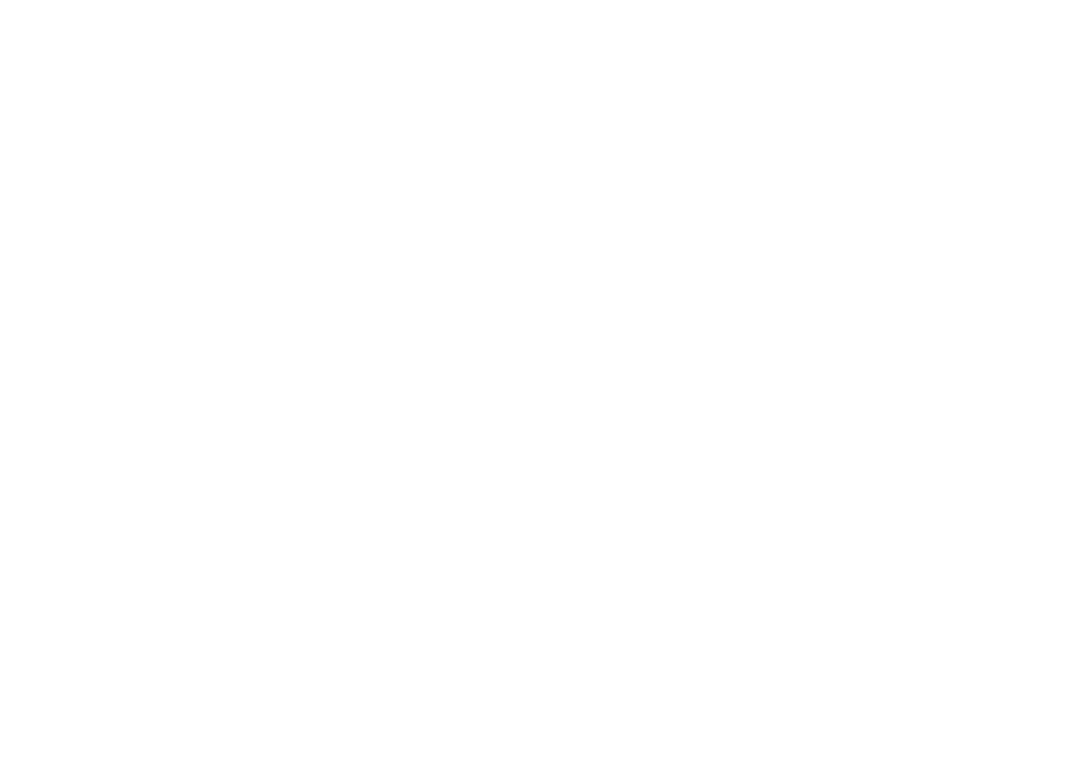
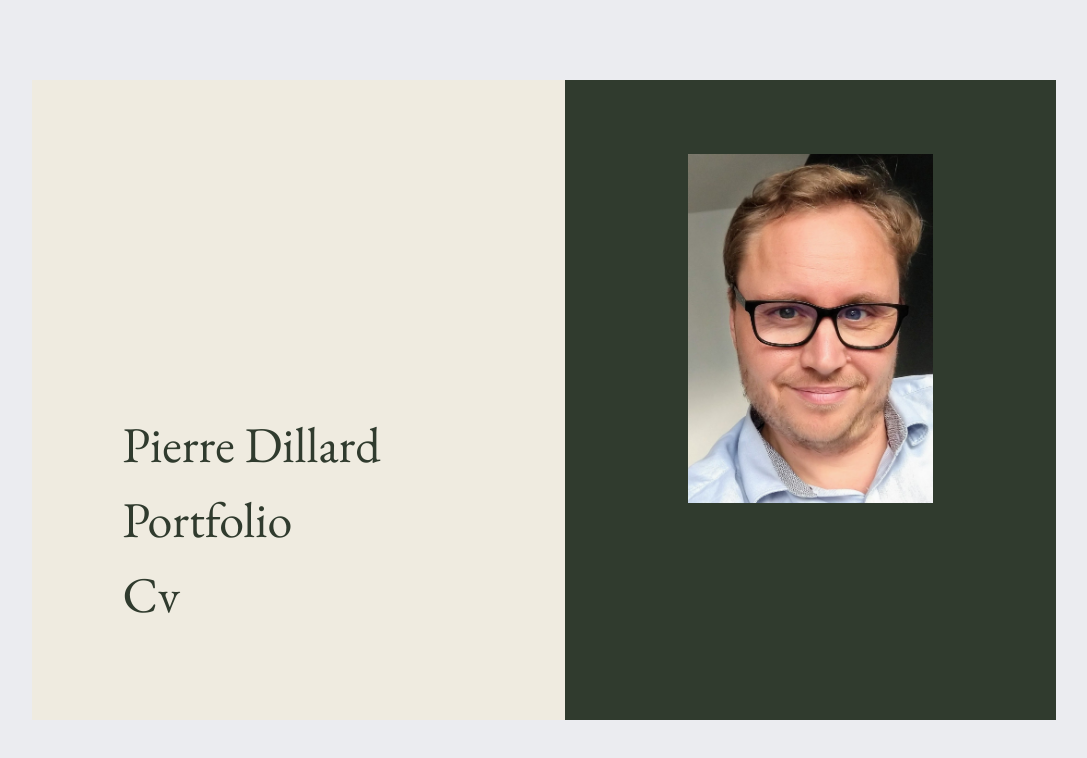
Before and after one commit to PierreDillard/PierreDillard.github.io, a plain HTML site: page index.html in a window 1280 px wide. Shown: the whole page, without its empty margins (70-1157 px from the left). Drawn offline with nearby package versions, Linux system fonts and the light colour scheme.

Commit message:
dernieremodif

```diff
--- a/index.html
+++ b/index.html
@@ -4,11 +4,35 @@
     <meta charset="UTF-8">
     <meta http-equiv="X-UA-Compatible" content="IE=edge">
     <meta name="viewport" content="width=device-width, initial-scale=1.0">
+    <link rel="preconnect" href="https://fonts.googleapis.com">
+<link rel="preconnect" href="https://fonts.gstatic.com" crossorigin>
+<link href="https://fonts.googleapis.com/css2?family=EB+Garamond:wght@400;500&display=swap" rel="stylesheet">
+
+    <link rel="stylesheet" href="reset.css">
+    <link rel="stylesheet" href="styles.css">
     <title>Pierre Dillard</title>
 </head>
 <body class="body">
 
     <main class="main">
+        <section class="section__left">
+            <div class="nav">
+                <ul>
+
+                    <li class="nav__items"><a href="#" class="nav__link">Pierre Dillard</a></li>
+                    <li class="nav__items"><a href="#" class="nav__link">Portfolio</a></li>
+                    <li class="nav__items"><a href="#" class="nav__link">Cv</a></li>
+                </ul>
+            </div>
+
+        </section>
+        <section class="section__right">
+            <figure class="figure">
+                <img class="img" src="Pierre.jpg" alt="photo_de_Pierre_Dillard">
+
+            </figure>
+
+        </section>
     </main>
     <footer>
 
--- a/styles.css
+++ b/styles.css
@@ -2,9 +2,88 @@ html{
     font-size: 62.5%;
     --green_dillard-color :rgb(48, 59, 46);
     --gray-body           :#EBECF0;
-    --section-right-color : #EFEBE0;
+    --section-left-color : #EFEBE0;
 }
 .body{
     font-size: 10px;
     background-color: var(--gray-body);
+    width: 100%;
+    height: 100vh;
+    display: flex;
+    align-items: center;
+    font-family: 'EB Garamond', serif;
 }
+.main{
+    width: 80%;
+    height: 80vh;
+    background-color: black;
+    margin-left: 8%;
+    margin-right: 12%;
+    display: flex;
+
+}
+.section__left{
+    width: 52%;
+    height: 100%;
+    background-color: var(--section-left-color);
+}
+.section__title__container{
+    margin-top: 35rem;
+    margin-right: rem;
+
+}
+.nav{
+    margin-top: 34rem;
+    margin-left: 7rem;
+}
+
+.nav__items{
+    margin-bottom: 2.5rem;
+
+}
+
+.nav__link{
+font-size: 5rem;
+font-weight: 400;
+text-decoration: none;
+border-bottom: 0.2rem solid transparent;
+
+padding: 2rem;
+
+
+color: var(--green_dillard-color);
+
+transition: font-size 0.8s ease 0.1s;
+
+}
+
+.nav__link:hover{
+    font-size: 8.8rem;
+    cursor: pointer;
+
+
+}
+
+
+
+.section__right{
+    box-sizing: border-box;
+   width: 48%;
+    height: 100%;
+    background-color: var(--green_dillard-color);
+    display: flex;
+    justify-content: center;
+
+}
+
+.figure{
+    width: 50%;
+    margin-top: 15%;
+
+
+}
+
+.img{
+    width: 100%;
+
+}
```
Also changed, not shown: Pierre.jpg (added).
